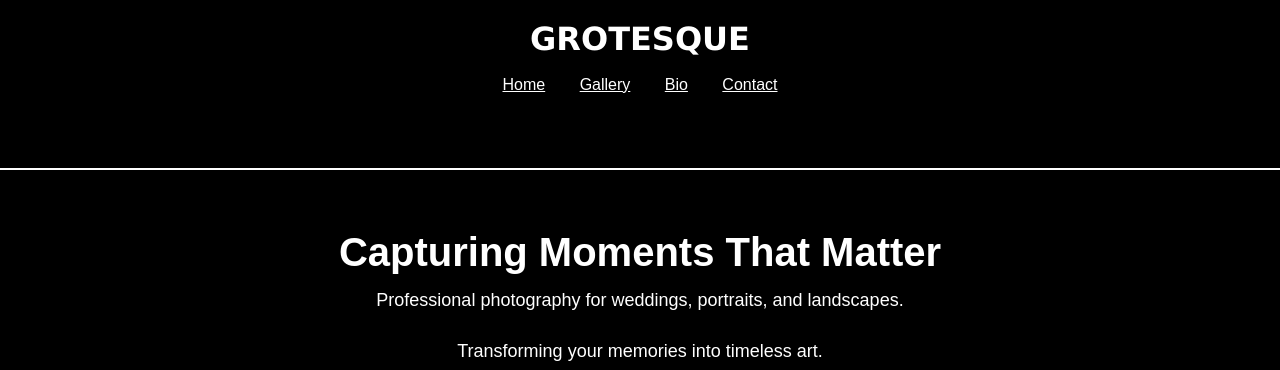
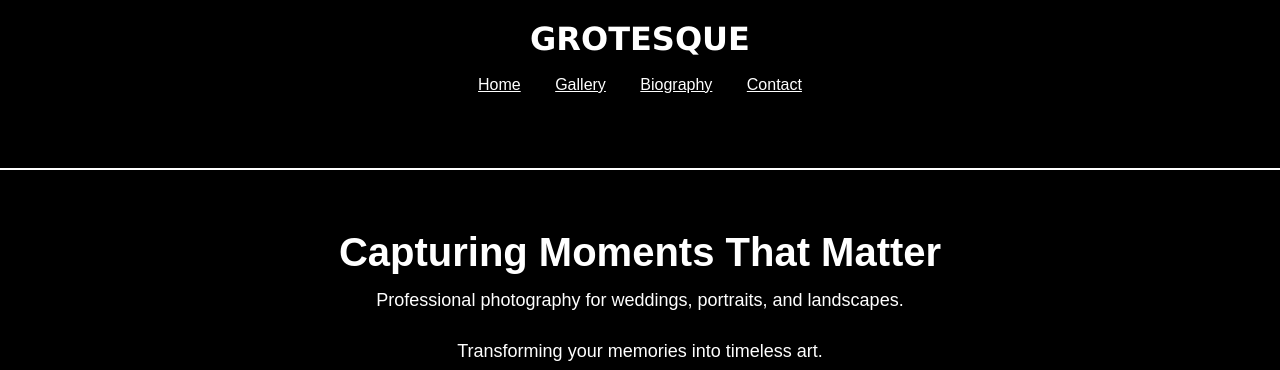
Before and after one commit to ckihobe-creator/bob, a plain HTML site: page index.html in a window 1280 px wide. Shown: the top 370 px of the page. Drawn offline with Linux system fonts and the light colour scheme.

Commit message:
Added change 'Bio' link to 'Biography' in navigation

```diff
--- a/index.html
+++ b/index.html
@@ -13,7 +13,7 @@
         <nav>
             <a href="#home">Home</a>
             <a href="#gallery">Gallery</a>
-            <a href="#biography">Bio</a>
+            <a href="#biography">Biography</a>
             <a href="#contact">Contact</a>
         </nav>
 <br><br><br>
```
